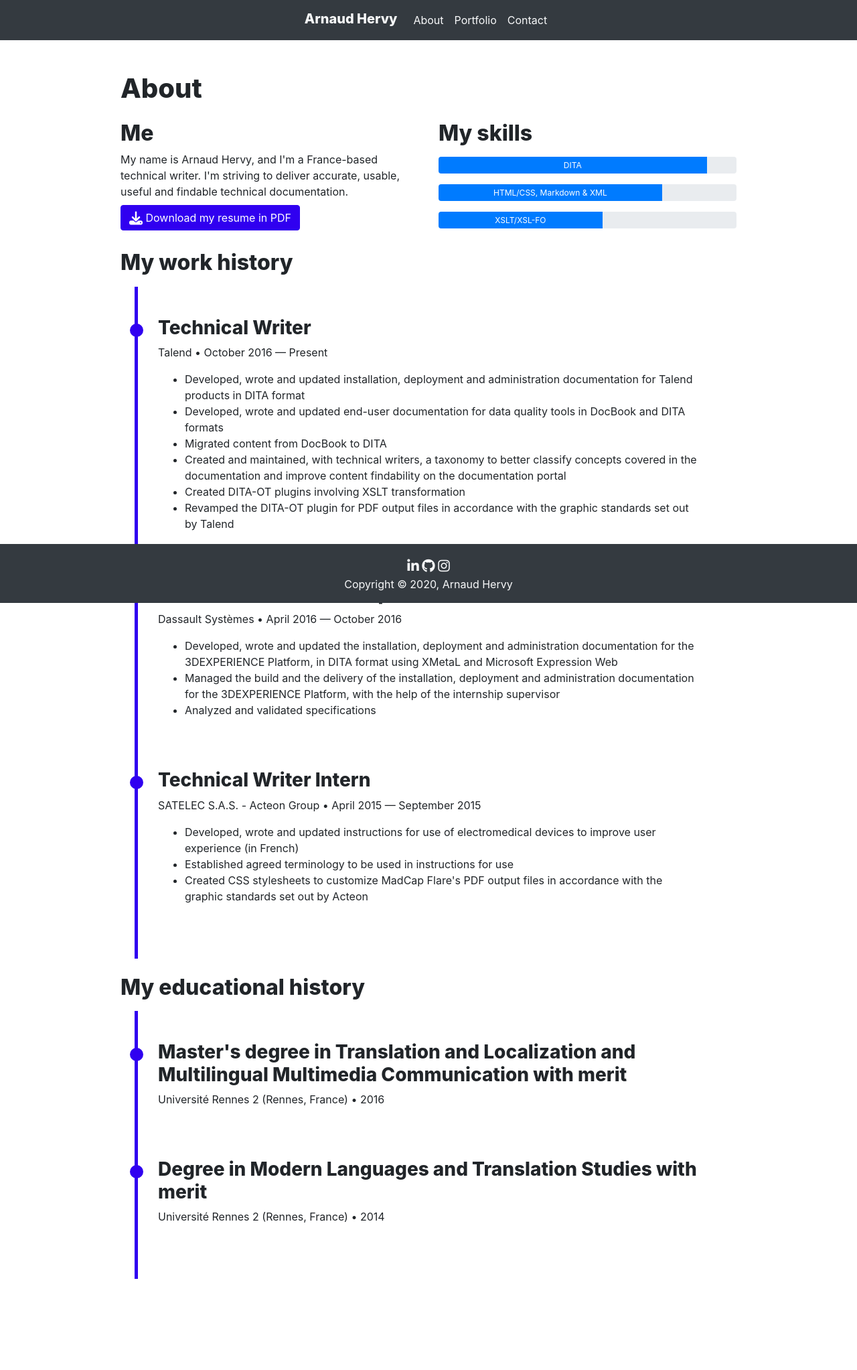
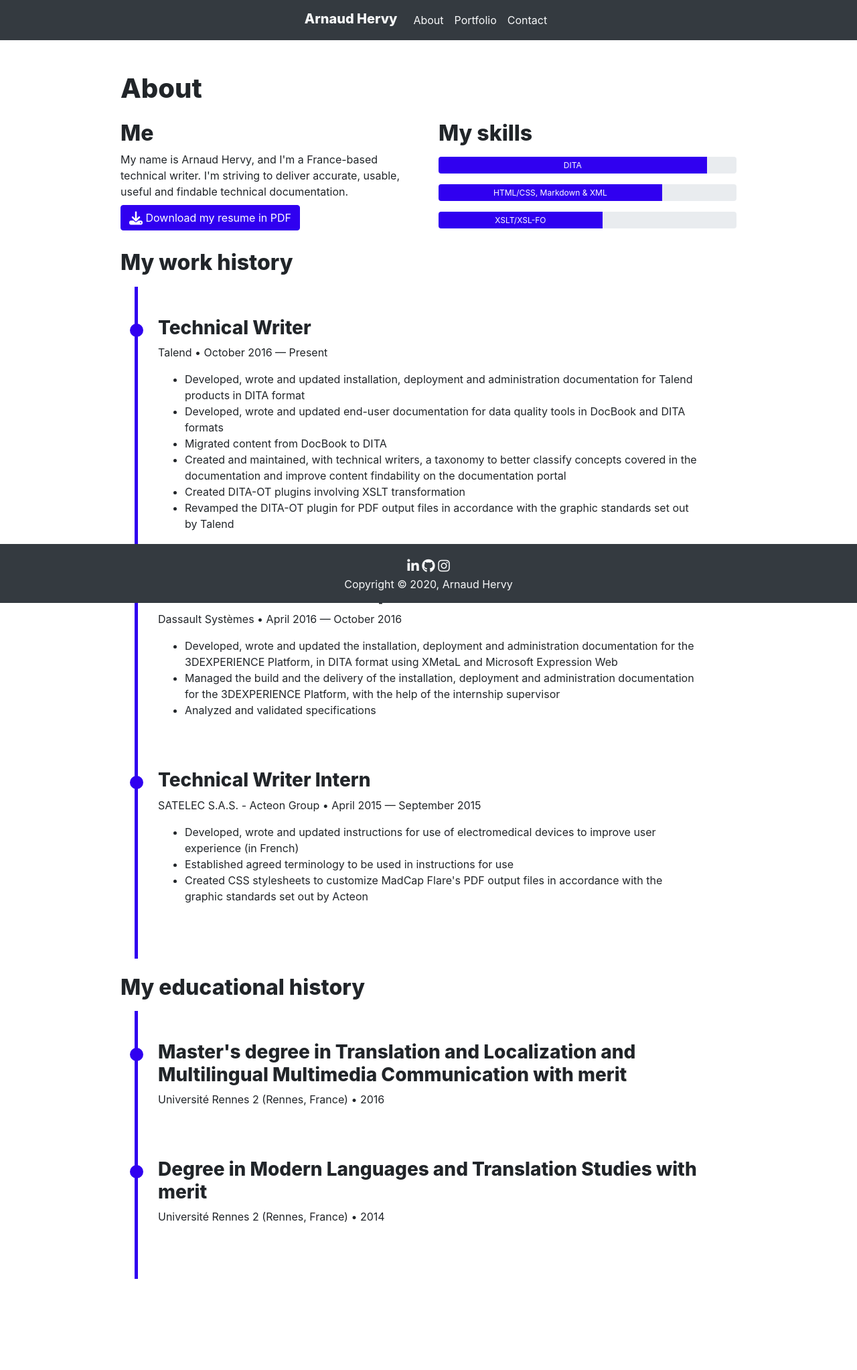
Before and after one commit to ahervy/www, a Jekyll site: the page built from about.md, in a window 1280 px wide. Shown: the whole page at 67% size. Built offline with Jekyll 4.4.1, drawn with Linux system fonts in a browser that asks for light colours; nearby versions of some CDN libraries.

Commit message:
Edited CSS classes from the about page

```diff
--- a/_includes/skills.html
+++ b/_includes/skills.html
@@ -1,19 +1,19 @@
 <div class="col mb-3 mt-3">
   <h2>My skills</h2>
   <div class="progress mt-3 mb-3" style="height: 25px">
-    <div class="progress-bar progress-bar-success" role="progressbar" aria-valuenow="90" aria-valuemin="0"
+    <div class="progress-bar bg-primary" role="progressbar" aria-valuenow="90" aria-valuemin="0"
       aria-valuemax="100" style="width: 90%">
       <span style="color: white;">DITA</span>
     </div>
   </div>
   <div class="progress mb-3" style="height: 25px">
-    <div class="progress-bar progress-bar-success" role="progressbar" aria-valuenow="75" aria-valuemin="0"
+    <div class="progress-bar bg-primary" role="progressbar" aria-valuenow="75" aria-valuemin="0"
       aria-valuemax="100" style="width: 75%">
       <span style="color: white;">HTML/CSS, Markdown & XML</span>
     </div>
   </div>
   <div class="progress mb-3" style="height: 25px">
-    <div class="progress-bar progress-bar-success" role="progressbar" aria-valuenow="55" aria-valuemin="0"
+    <div class="progress-bar bg-primary" role="progressbar" aria-valuenow="55" aria-valuemin="0"
       aria-valuemax="100" style="width: 55%">
       <span style="color: white;">XSLT/XSL-FO</span>
     </div>
```
